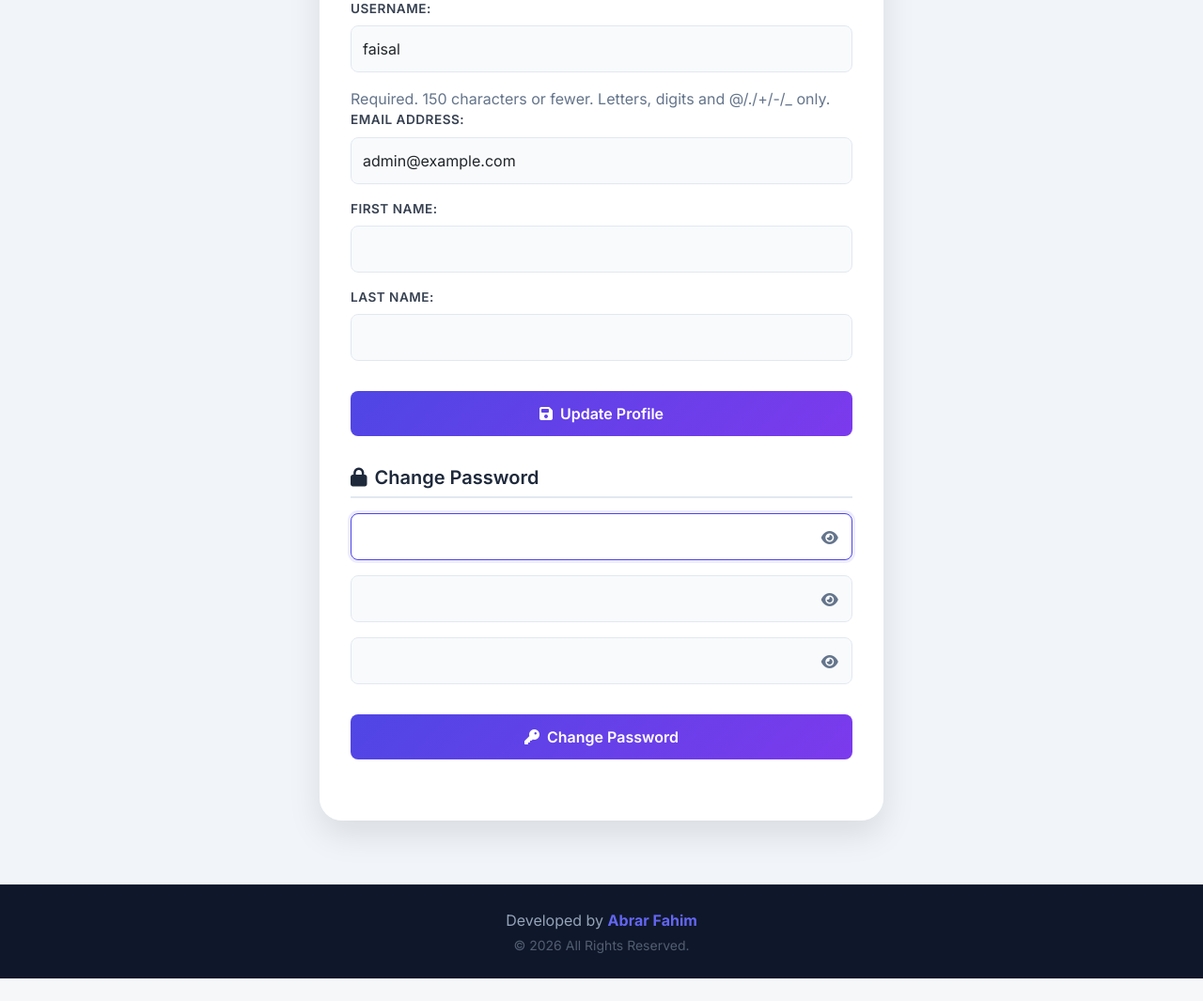
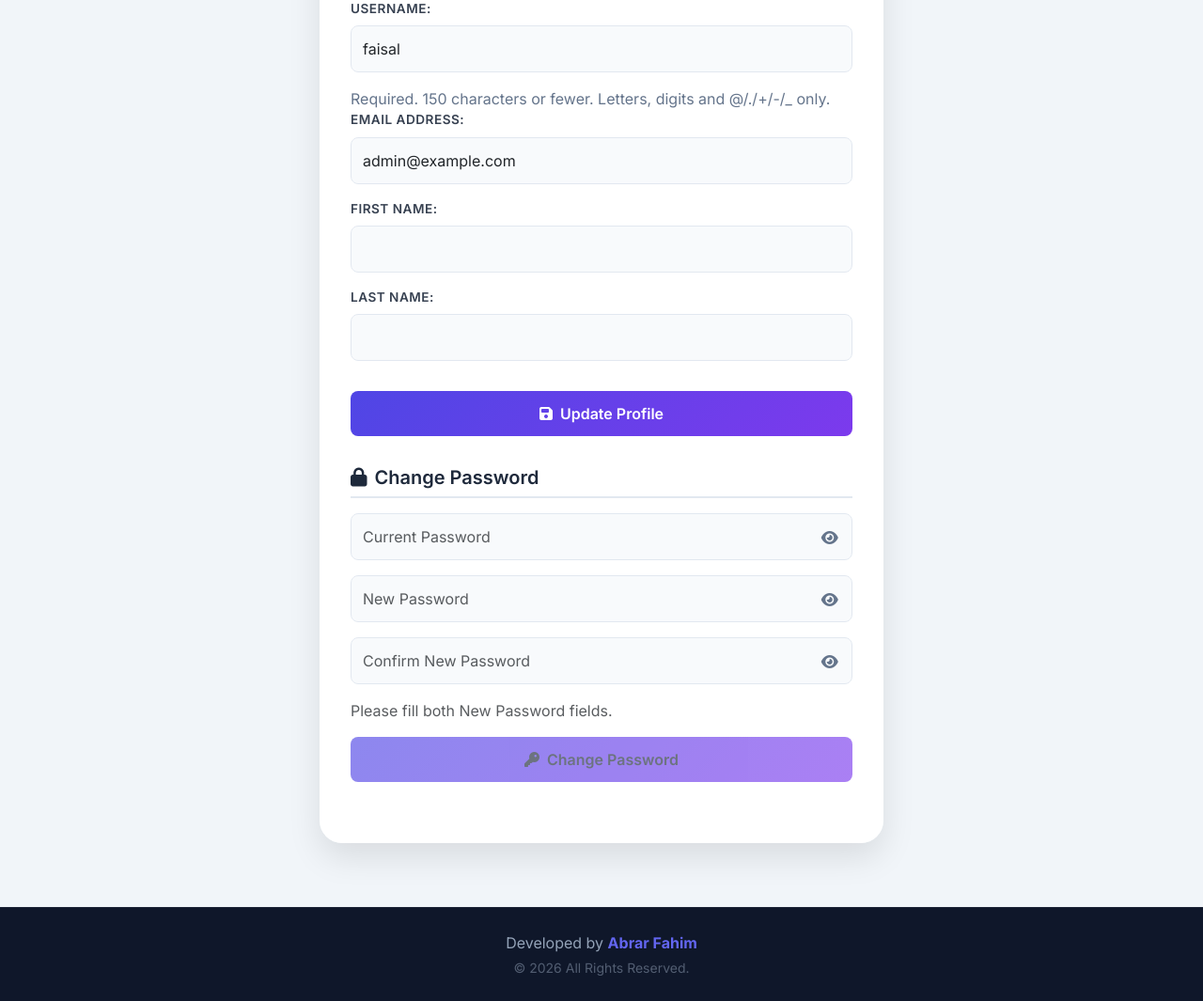
Before and after one commit to abrarfahimabir/Ostad.Blog, a Django app: page /profile/ in a window 1280 px wide. Shown: the part 415-1480 px from the top of the page at 94% size. Before the commit the page ends 1456 px from the top, so only its background shows below. Run offline with Django 5.2, Linux system fonts and the light colour scheme; a user stored in the database is signed in; some libraries are stand-ins or nearby versions.

Commit message:
New feature and password change update popup

```diff
--- a/posts/views.py
+++ b/posts/views.py
@@ -1,11 +1,11 @@
 from django.shortcuts import render, redirect, get_object_or_404
 from django.contrib.auth.forms import UserCreationForm
-from django.contrib.auth import login
+from django.contrib.auth import login, update_session_auth_hash
 from django.contrib.auth.decorators import login_required
-from django.contrib.auth.forms import PasswordChangeForm
+from django.contrib.auth.hashers import check_password
 from django.contrib import messages
 from .models import Post
-from .forms import PostForm, UserProfileForm # Eita banate hobe 'posts/forms.py' te
+from .forms import PostForm, UserProfileForm
 
 # 1. Home View: Sob blog post eksathe dekhar jonno
 def home(request):
@@ -69,32 +69,13 @@
     # Check: Author chara keu delete korte parbe na
     if post.author == request.user:
         post.delete()
-
+        messages.success(request, 'আপনার পোস্টটি সফলভাবে ডিলিট হয়েছে।')
     return redirect('home')
 
 @login_required
 def my_posts(request):
-    # Shudhu logged in user-er post gulo filter kora hocche
     user_posts = Post.objects.filter(author=request.user).order_by('-created_at')
     return render(request, 'posts/my_posts.html', {'posts': user_posts})
-
-from django.shortcuts import render, get_object_or_404
-from .models import Post
-
-def post_detail(request, pk):
-    # pk (Primary Key) diye database theke specific post ta khuje ber kora hocche
-    post = get_object_or_404(Post, pk=pk)
-    return render(request, 'posts/post_detail.html', {'post': post})
-
-from django.contrib import messages
-
-@login_required
-def post_delete(request, pk):
-    post = get_object_or_404(Post, pk=pk)
-    if post.author == request.user:
-        post.delete()
-        messages.success(request, 'আপনার পোস্টটি সফলভাবে ডিলিট হয়েছে।')
-    return redirect('my_posts')
 
 @login_required
 def profile(request):
@@ -107,19 +88,23 @@
                 messages.success(request, 'Profile updated successfully!')
                 return redirect('profile')
         elif 'change_password' in request.POST:
-            password_form = PasswordChangeForm(user, request.POST)
-            if password_form.is_valid():
-                password_form.save()
-                messages.success(request, 'Password changed successfully! Please log in again.')
-                return redirect('login')
-        else:
-            profile_form = UserProfileForm(instance=user)
-            password_form = PasswordChangeForm(user)
+            old_password = request.POST.get('old_password')
+            new_password1 = request.POST.get('new_password1')
+            new_password2 = request.POST.get('new_password2')
+
+            if not check_password(old_password, user.password):
+                messages.error(request, 'Current password is incorrect.')
+            elif new_password1 != new_password2:
+                messages.error(request, 'New passwords do not match.')
+            elif len(new_password1) < 8:
+                messages.error(request, 'Password must be at least 8 characters long.')
+            else:
+                user.set_password(new_password1)
+                user.save()
+                update_session_auth_hash(request, user)  # Keep user logged in
+                messages.success(request, 'Password changed successfully!')
+                return redirect('profile')
     else:
         profile_form = UserProfileForm(instance=user)
-        password_form = PasswordChangeForm(user)
 
-    return render(request, 'posts/profile.html', {
-        'profile_form': profile_form,
-        'password_form': password_form,
-    })
+    return render(request, 'posts/profile.html', {'profile_form': profile_form})
--- a/templates/posts/profile.html
+++ b/templates/posts/profile.html
@@ -178,27 +178,32 @@
 
             <div class="form-section">
                 <h5><i class="fa-solid fa-lock me-2"></i>Change Password</h5>
-                <form method="post">
+                <form method="post" id="changePasswordForm">
                     {% csrf_token %}
                     <div class="password-field-wrapper">
-                        {{ password_form.old_password }}
+                        <input type="password" name="old_password" id="id_old_password" class="form-control" placeholder="Current Password" required>
                         <button type="button" class="toggle-password" onclick="togglePassword('id_old_password')">
                             <i class="fa-solid fa-eye"></i>
                         </button>
                     </div>
+
                     <div class="password-field-wrapper">
-                        {{ password_form.new_password1 }}
+                        <input type="password" name="new_password1" id="id_new_password1" class="form-control" placeholder="New Password" required>
                         <button type="button" class="toggle-password" onclick="togglePassword('id_new_password1')">
                             <i class="fa-solid fa-eye"></i>
                         </button>
                     </div>
+
                     <div class="password-field-wrapper">
-                        {{ password_form.new_password2 }}
+                        <input type="password" name="new_password2" id="id_new_password2" class="form-control" placeholder="Confirm New Password" required>
                         <button type="button" class="toggle-password" onclick="togglePassword('id_new_password2')">
                             <i class="fa-solid fa-eye"></i>
                         </button>
                     </div>
-                    <button type="submit" name="change_password" class="btn btn-update">
+
+                    <p id="password-match-indicator" class="small mb-2"></p>
+
+                    <button type="submit" name="change_password" id="changePasswordBtn" class="btn btn-update" disabled>
                         <i class="fa-solid fa-key me-2"></i>Change Password
                     </button>
                 </form>
@@ -226,6 +231,50 @@
         inputs.forEach(input => {
             input.classList.add('form-control');
         });
+
+        const password1 = document.getElementById('id_new_password1');
+        const password2 = document.getElementById('id_new_password2');
+        const matchIndicator = document.getElementById('password-match-indicator');
+        const changeBtn = document.getElementById('changePasswordBtn');
+
+        function updateMatchStatus() {
+            if (!password1.value || !password2.value) {
+                matchIndicator.textContent = 'Please fill both New Password fields.';
+                matchIndicator.className = 'text-muted';
+                changeBtn.disabled = true;
+                return;
+            }
+
+            if (password1.value === password2.value) {
+                matchIndicator.textContent = 'New password and confirmation Matched';
+                matchIndicator.className = 'text-success';
+                changeBtn.disabled = false;
+            } else {
+                matchIndicator.textContent = 'New password and confirmation Did not matched';
+                matchIndicator.className = 'text-danger';
+                changeBtn.disabled = true;
+            }
+        }
+
+        password1.addEventListener('input', updateMatchStatus);
+        password2.addEventListener('input', updateMatchStatus);
+
+        // Initial status update
+        updateMatchStatus();
+
+        // Show sweet alert when password changed successfully
+        {% for message in messages %}
+            {% if 'Password changed successfully' in message %}
+                Swal.fire({
+                    icon: 'success',
+                    title: 'Password Updated',
+                    text: '{{ message }}',
+                    timer: 2200,
+                    showConfirmButton: false,
+                });
+            {% endif %}
+        {% endfor %}
+
     });
 </script>
 {% endblock %}
```
Also changed, not shown: db.sqlite3.
